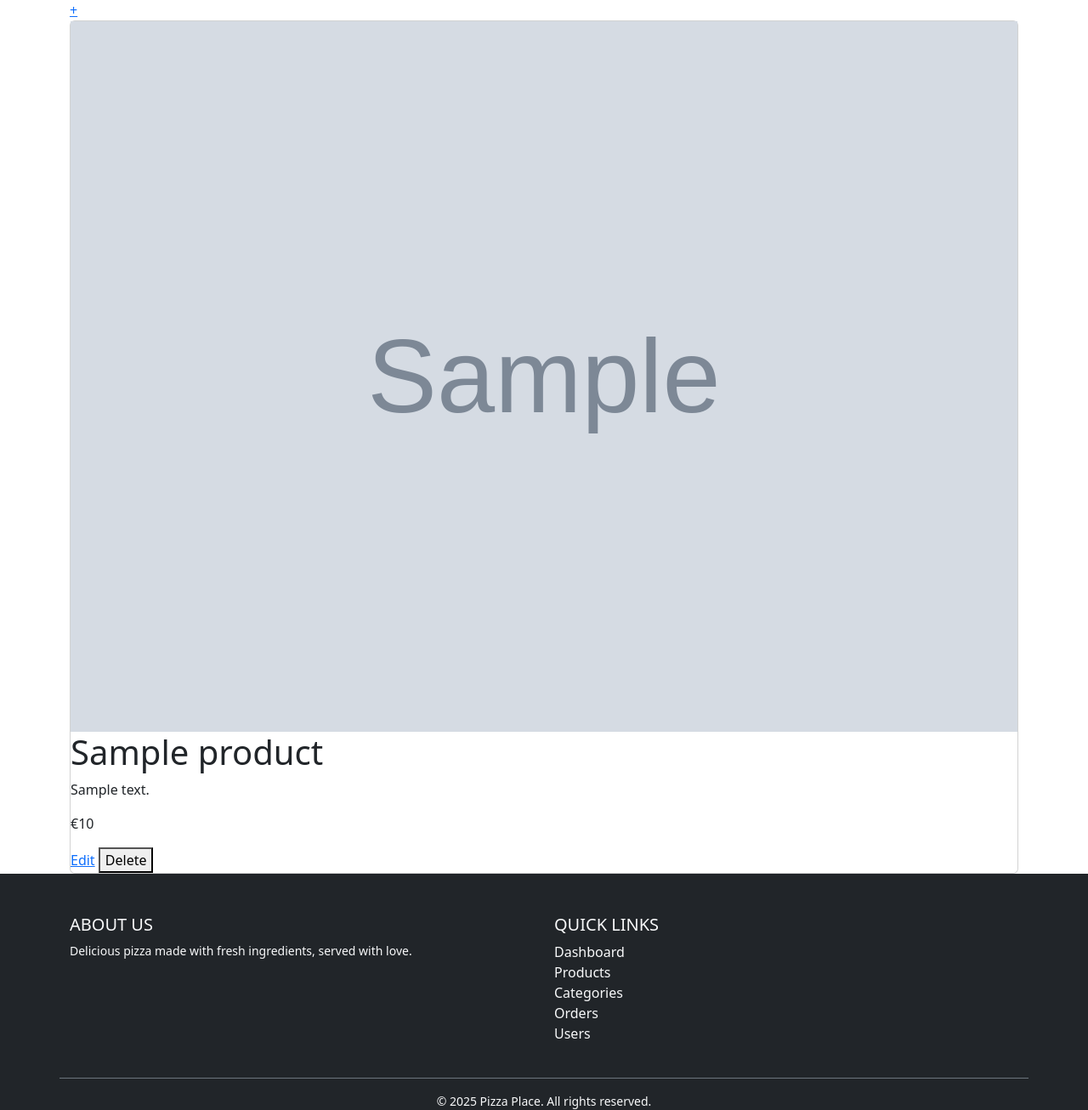
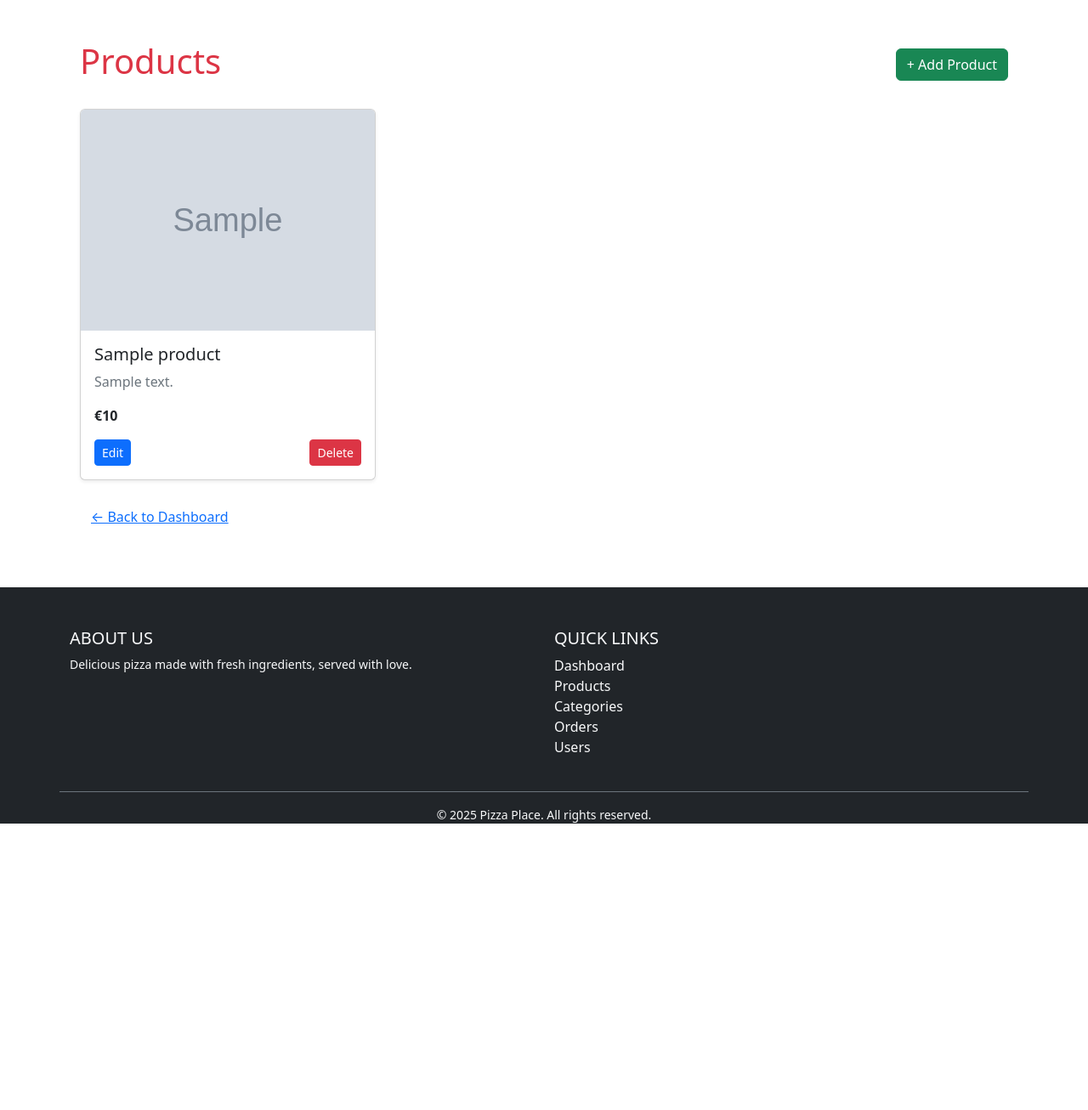
Before and after one commit to JanSkrzynski/pizza, a Node server app: template server/views/products.ejs in a window 1280 px wide. Shown: the part 56-1362 px from the top of the page at 85% size. After the commit the page ends 1025 px from the top, so only its background shows below. Run offline with Node 20, Linux system fonts and the light colour scheme; the template is opened without the code that fills it: most values are stand-ins (such as "Sample title", 1, 10 or a date in 2020); grey boxes marked "Sample" are stand-in pictures; some libraries are stand-ins or nearby versions.

Commit message:
Product and categories css

```diff
--- a/server/views/products.ejs
+++ b/server/views/products.ejs
@@ -1,34 +1,51 @@
-<a class="button" href="/add">+</a>
+<div class="container py-5">
+  <div class="d-flex justify-content-between align-items-center mb-4">
+    <h1 class="text-danger">Products</h1>
+    <a href="/products/add" class="btn btn-success">+ Add Product</a>
+  </div>
 
-<div class="cards">
+  <% if (products.length === 0) { %>
+  <div class="alert alert-info">No products yet.</div>
+  <% } else { %>
+  <div class="row row-cols-1 row-cols-md-2 row-cols-lg-3 g-4">
     <% products.forEach(item => { %>
-  <div class="card">
-    <img class="card__image" src="images/<%= item.image_url %>" alt="pizza" />
-    <div class="card__content">
-      <h1 class="card__title"><%= item.name %></h1>
-      <p class="card__description"><%= item.description %></p>
-      <p class="card__price">€<%= item.price %></p>
+    <div class="col">
+      <div class="card h-100 shadow-sm">
+        <img
+          src="/images/<%= item.image_url %>"
+          class="card-img-top"
+          alt="<%= item.name %>"
+        />
+        <div class="card-body d-flex flex-column">
+          <h5 class="card-title"><%= item.name %></h5>
+          <p class="card-text text-secondary flex-grow-1">
+            <%= item.description %>
+          </p>
+          <p class="card-text fw-bold">€<%= item.price %></p>
+          <div class="mt-auto d-flex justify-content-between">
+            <a
+              href="/products/edit/<%= item.slug %>"
+              class="btn btn-sm btn-primary"
+              >Edit</a
+            >
             <form
-        class="card__actions"
+              action="/products/delete/<%= item.id %>"
               method="POST"
-        action="/delete/product"
-        <!--
-        ←
-        here!
-        --
+              onsubmit="return confirm('Delete this product?');"
             >
-        <a class="button" href="/edit/<%= item.slug %>">Edit</a>
-
-        <input type="hidden" name="productId" value="<%= item.id %>" />
-        <button
-          type="submit"
-          class="card__button card__button--danger"
-          onclick="return confirm('Delete this product?');"
-        >
+              <button type="submit" class="btn btn-sm btn-danger">
                 Delete
               </button>
             </form>
           </div>
         </div>
+      </div>
+    </div>
     <% }) %>
   </div>
+  <% } %>
+
+  <p class="mt-4">
+    <a href="/" class="btn btn-link">← Back to Dashboard</a>
+  </p>
+</div>
```
Also changed, not shown: server/views/categories.ejs (+20 -7 lines). Lines whose indentation alone changed are shown as unchanged.
